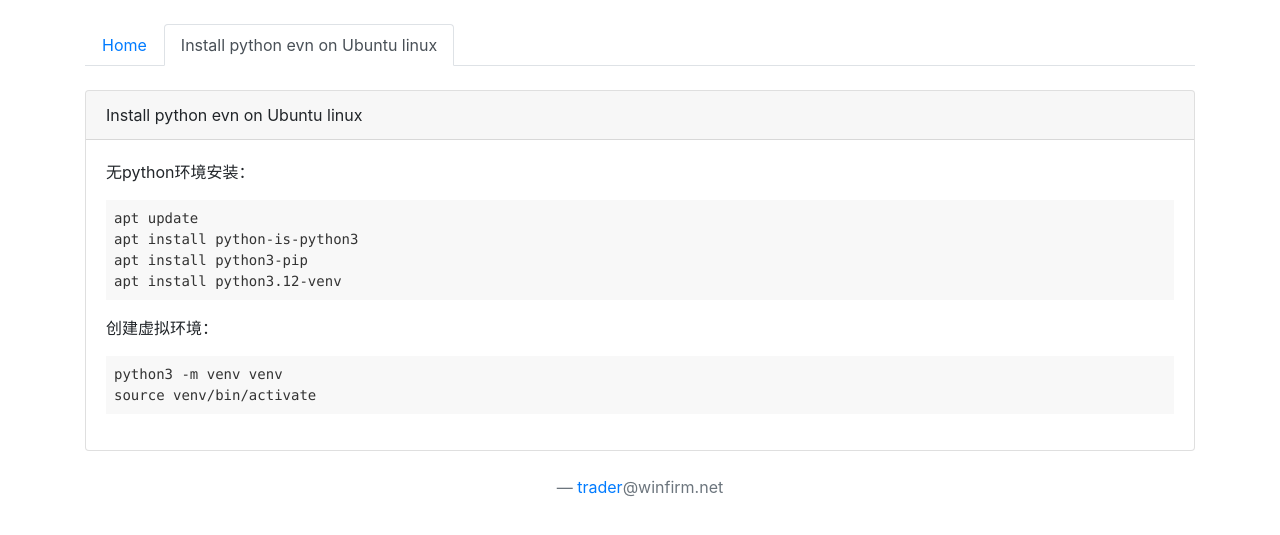
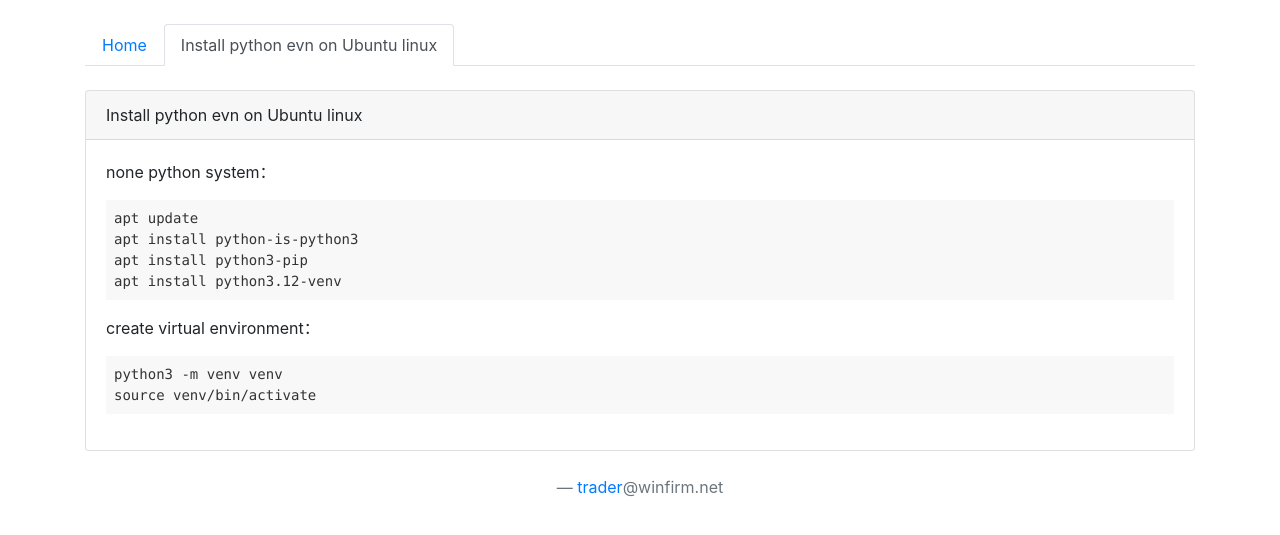
Before and after one commit to winfirm/blog, a Jekyll site: the page built from _posts/2026-07-10-install-python-evn-on-ubuntu-linux.md, in a window 1280 px wide. Shown: the top 535 px of the page. Built offline with Jekyll 4.4.1, drawn with Linux system fonts in a browser that asks for light colours.

Commit message:
Update post: 2026-07-10-install-python-evn-on-ubuntu-linux.md

````diff
--- a/_posts/2026-07-10-install-python-evn-on-ubuntu-linux.md
+++ b/_posts/2026-07-10-install-python-evn-on-ubuntu-linux.md
@@ -5,7 +5,7 @@ layout: post
 category: "all"
 tags: ["python","ubuntu"]
 ---
-无python环境安装：
+none python system：
 ```
 apt update
 apt install python-is-python3
@@ -13,7 +13,7 @@ apt install python3-pip
 apt install python3.12-venv
 ```
 
-创建虚拟环境：
+create virtual environment：
 ```
 python3 -m venv venv
 source venv/bin/activate
````
